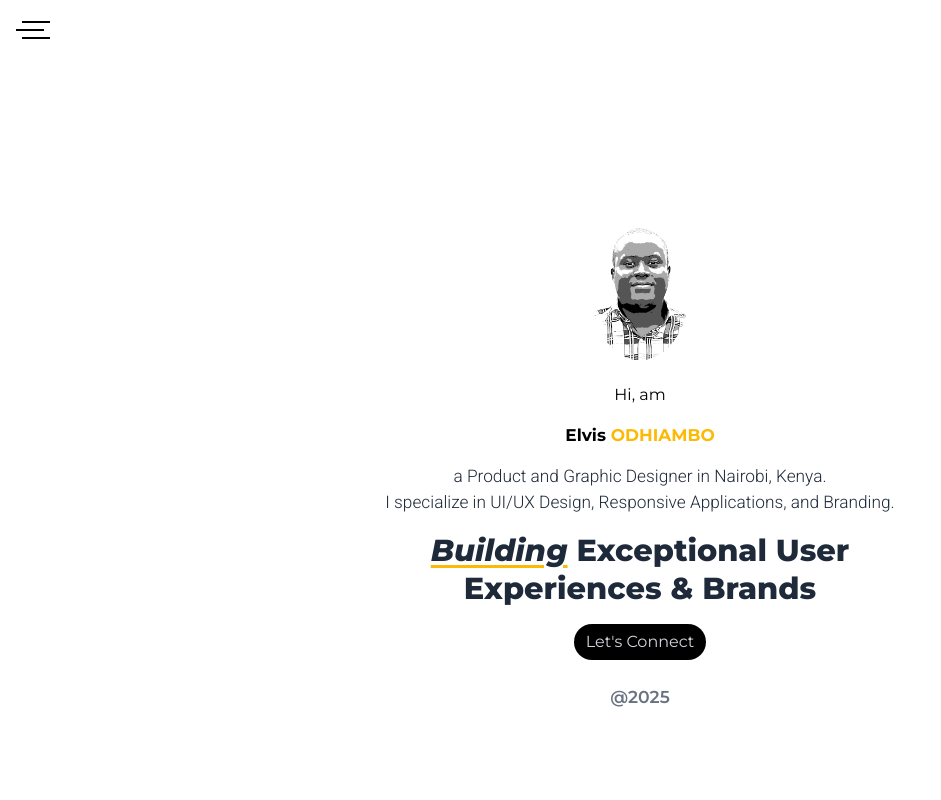
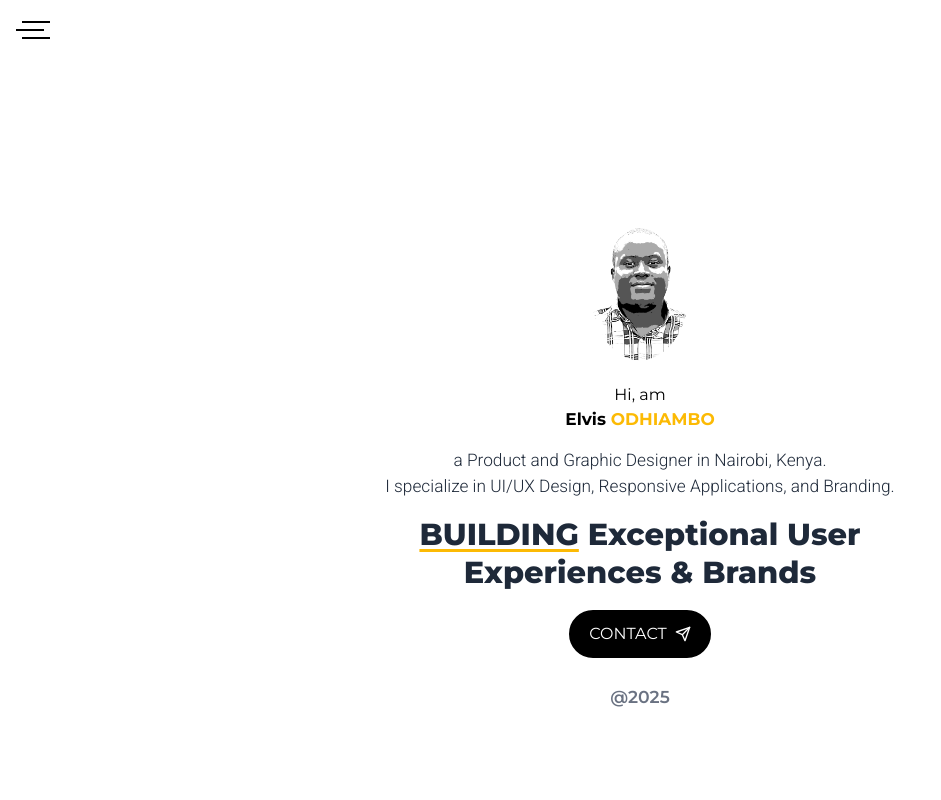
Before and after one commit to Lvoh901/Portfolio, a React (Vite) app: page / in a window 1280 px wide. Shown: the top 800 px of the page, without its empty margins (0-941 px from the left). Built offline with nearby package versions, Linux system fonts and the light colour scheme; what tailwindcss-animated would draw is missing.

Commit message:
adjustments

```diff
--- a/src/pages/About.jsx
+++ b/src/pages/About.jsx
@@ -65,7 +65,6 @@ const About = () => {
           <img src="/photos/image7.jpg" alt="Image 7" className="object-cover w-full h-full row-span-2 rounded-lg" />
           <img src="/photos/image16.jpg" alt="Image 16" className="object-cover w-full h-full rounded-lg" />
           <img src="/photos/image10.jpg" alt="Image 10" className="object-cover w-full h-full col-span-2 rounded-lg" />
-          {/* <img src="/photos/image14.jpg" alt="Image 14" className="object-cover w-full h-full rounded-lg" /> */}
           <img src="/photos/image13.jpg" alt="Image 13" className="object-cover w-full h-full rounded-lg" />
         </div>
       </div>
@@ -75,7 +74,7 @@ const About = () => {
         <div className='mx-auto max-w-4xl py-12 grid grid-cols-1 lg:grid-cols-2 gap-3'>
           <div className='font-bold uppercase leading-tight text-white text-center' style={{fontSize:'calc(5em + 2vw)'}}>Shall We?</div>
 
-          <div>
+          <div className='flex flex-col justify-start items-start'>
             <p className='font-light pb-1.5'>
               I'm a flexible freelance developer—adaptable across locations and open to diverse project scopes.
               Whether you're launching a new product, need technical consultation, or want hands-on development support, I'm here to help.
@@ -85,7 +84,7 @@ const About = () => {
 
             <p className='font-light pb-1.5'>Got an upcoming project? Let's talk and explore how I can contribute to your success.</p>
 
-            <button className='flex items-center gap-2 bg-black px-5 py-3 text-white rounded-full cursor-pointer hover:font-bold uppercase border-2'>Contact <FiSend /></button>
+            <a href='/contact' className='flex items-center gap-2 bg-black px-5 py-3 text-white rounded-full cursor-pointer hover:font-bold uppercase border-2'>Contact <FiSend /></a>
           </div>
         </div>
       </section>
--- a/src/pages/Contact.jsx
+++ b/src/pages/Contact.jsx
@@ -2,8 +2,8 @@ import React from 'react'
 
 const Contact = () => {
   return (
-    <div className='min-h-screen p-4 mx-auto max-w-7xl' id='body'>
-      <div className='font-black uppercase text-4xl md:text-5xl lg:text-6xl pb-2 animate-fade-up'>contact</div>
+    <div className='min-h-screen mx-auto max-w-7xl flex flex-col justify-center items-center' id='body'>
+      <h1>Get in Touch</h1>
 
     </div>
   )
--- a/src/pages/Hero.jsx
+++ b/src/pages/Hero.jsx
@@ -1,5 +1,6 @@
 import React from 'react';
 import { motion } from 'framer-motion';
+import { FiSend } from 'react-icons/fi';
 
 const Hero = () => {
   const getYear = new Date().getFullYear();
@@ -17,7 +18,9 @@ const Hero = () => {
         >
           <img src="/profile.png" className='rounded-full w-32 h-auto object-cover' />
 
+          <div>
             <span>Hi, am</span>
+
             <motion.h4
               className="font-bold"
               initial={{ opacity: 0, scale: 0.95 }}
@@ -26,6 +29,7 @@ const Hero = () => {
             >
               Elvis <span className="text-[#FCBA04] uppercase">Odhiambo</span>
             </motion.h4>
+          </div>
 
           {/* highlight text */}
           <motion.p
@@ -45,10 +49,10 @@ const Hero = () => {
             animate={{ opacity: 1 }}
             transition={{ delay: 0.7 }}
             id='heading'>
-            <span className='italic underline underline-offset-4 decoration-[#fcba04]'>Building</span> Exceptional User Experiences & Brands
+            <span className='uppercase underline underline-offset-4 decoration-[#fcba04]'>Building</span> Exceptional User Experiences & Brands
           </motion.h1>
 
-          <button className='bg-black py-1.5 px-3 text-gray-300 hover:text-white hover:font-bold rounded-full cursor-pointer'>Let's Connect</button>
+          <a href='/contact' className='flex items-center gap-2 bg-black px-5 py-3 text-white rounded-full cursor-pointer hover:font-bold uppercase border-2'>Contact <FiSend /></a>
 
           <motion.p
             className="pt-2 font-semibold text-gray-500 dark:text-gray-300"
--- a/src/pages/Services.jsx
+++ b/src/pages/Services.jsx
@@ -45,7 +45,7 @@ const Services = () => {
       <div className='pt-9 space-y-5 mx-auto max-w-4xl flex flex-col justify-center items-center text-center'>
         <h3 className='font-light'>I would love to learn more about your project and for me to walk you through my build process in more detail. Reach out today and we'll talk soon.</h3>
 
-        <button className='flex items-center gap-2 bg-black px-5 py-3 text-white rounded-full cursor-pointer hover:font-bold uppercase border-2 border-[#fcba04]'>Contact <FiSend /></button>
+        <a href='/contact' className='flex items-center gap-2 bg-black px-5 py-3 text-white rounded-full cursor-pointer hover:font-bold uppercase border-2 border border-[#fcba04]'>Contact <FiSend /></a>
       </div>
     </div>
   )
```
Lines whose indentation alone changed are shown as unchanged.
